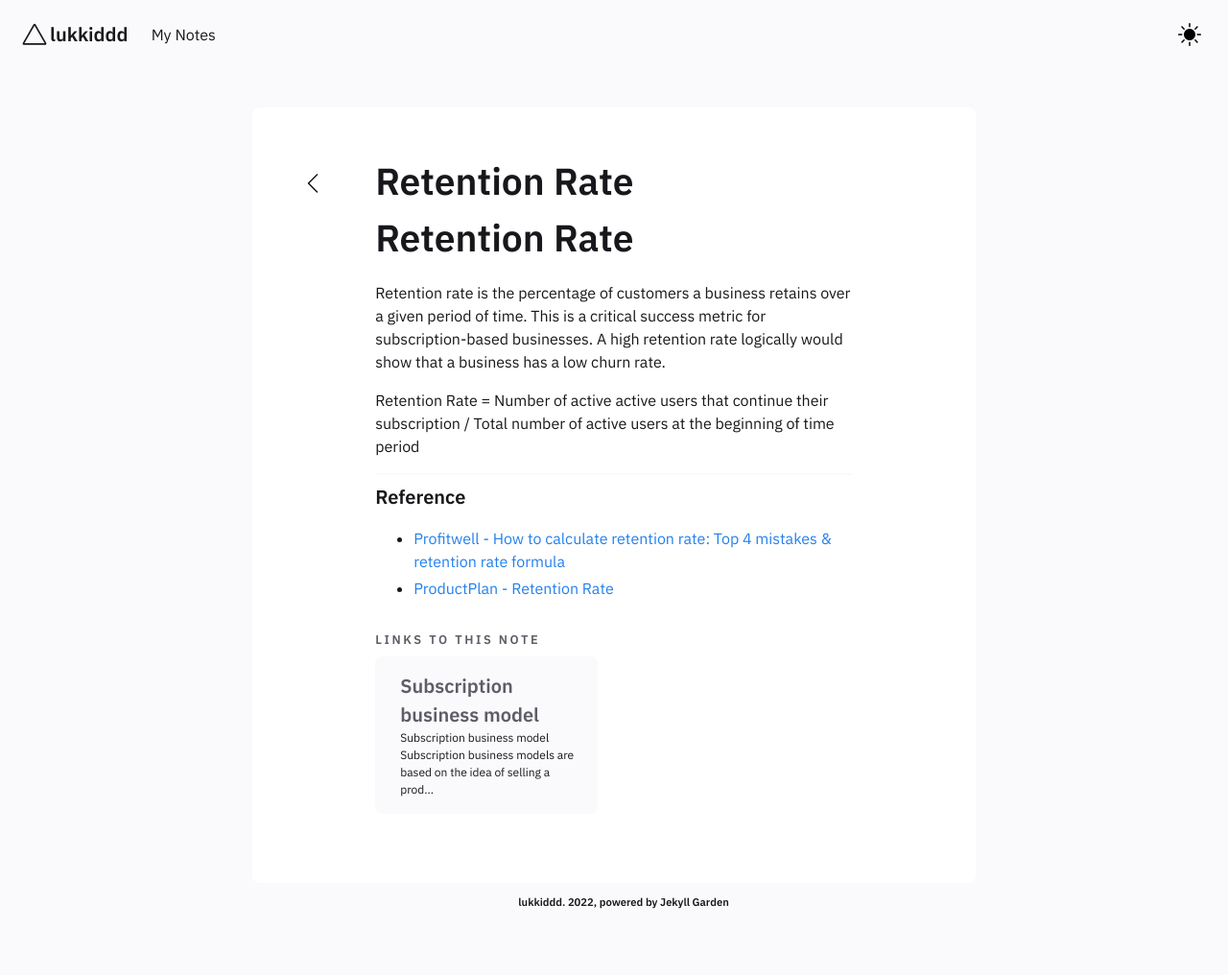
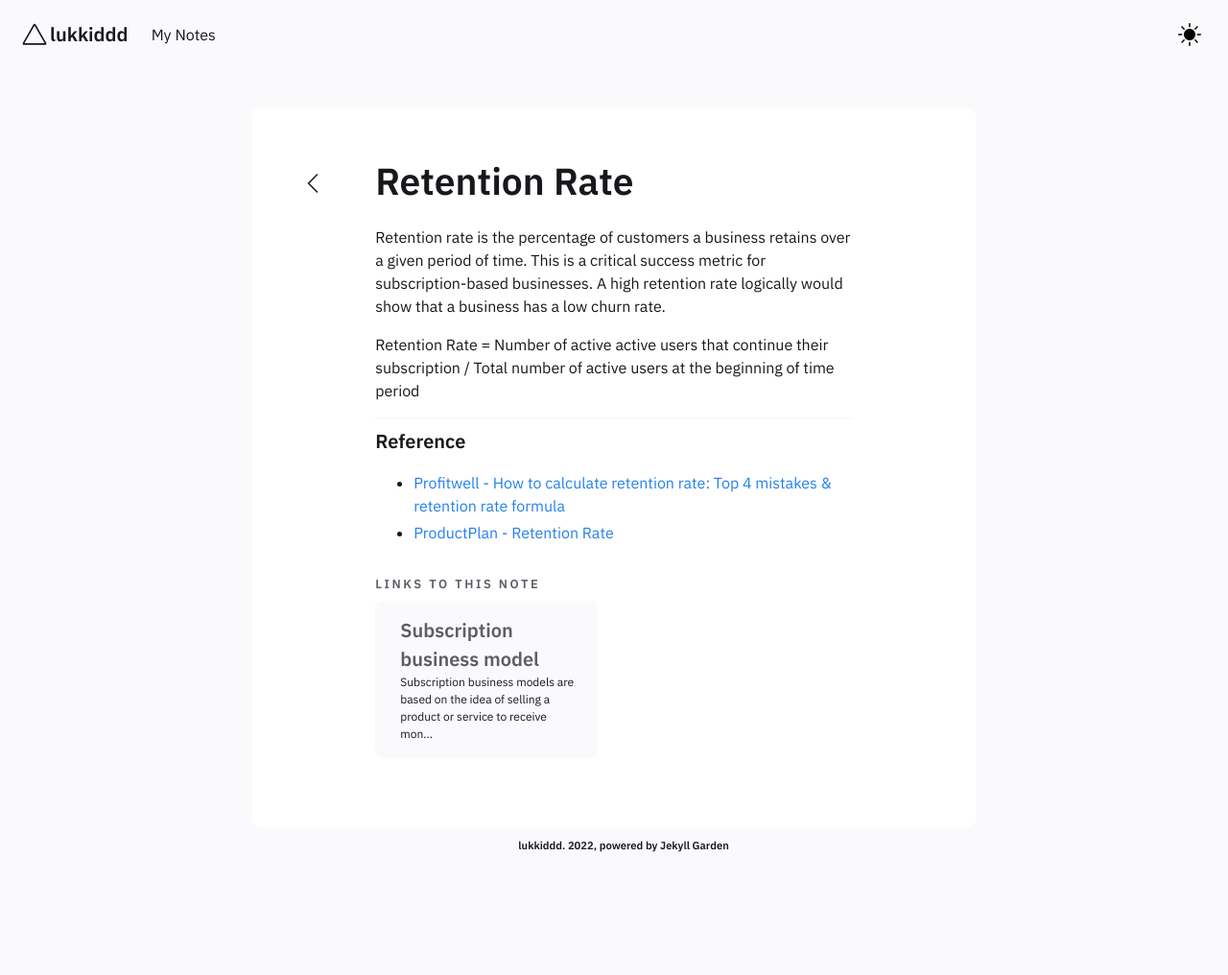
Before and after one commit to lukkiddd/lukkiddd.github.io, a Jekyll site: the page built from _notes/Public/Retention Rate.md, in a window 1280 px wide. Shown: the whole page at 96% size. Built offline with Jekyll 4.4.1, drawn with Linux system fonts in a browser that asks for light colours; after the commit the page ends 957 px from its top, so only the background shows below that.

Commit message:
Remove title due to duplication

```diff
--- a/_notes/Public/Retention Rate.md
+++ b/_notes/Public/Retention Rate.md
@@ -4,8 +4,6 @@ notetype : feed
 date : 17-01-2022
 tags: #metrics
 ---
-
-# Retention Rate
 
 Retention rate is the percentage of customers a business retains over a given period of time. This is a critical success metric for subscription-based businesses. A high retention rate logically would show that a business has a low churn rate.
 
--- a/_notes/Public/Subscription business model.md
+++ b/_notes/Public/Subscription business model.md
@@ -4,8 +4,6 @@ notetype : feed
 date : 17-01-2022
 tags: #business-model
 ---
-
-# Subscription business model
 
 Subscription business models are based on the idea of selling a product or service to receive monthly or yearly recurring subscription revenue. They focus on customer retention over customer acquisition
 
```
Also changed, not shown: _notes/Public/Effective Catalog Size.md (+0 -2 lines).
